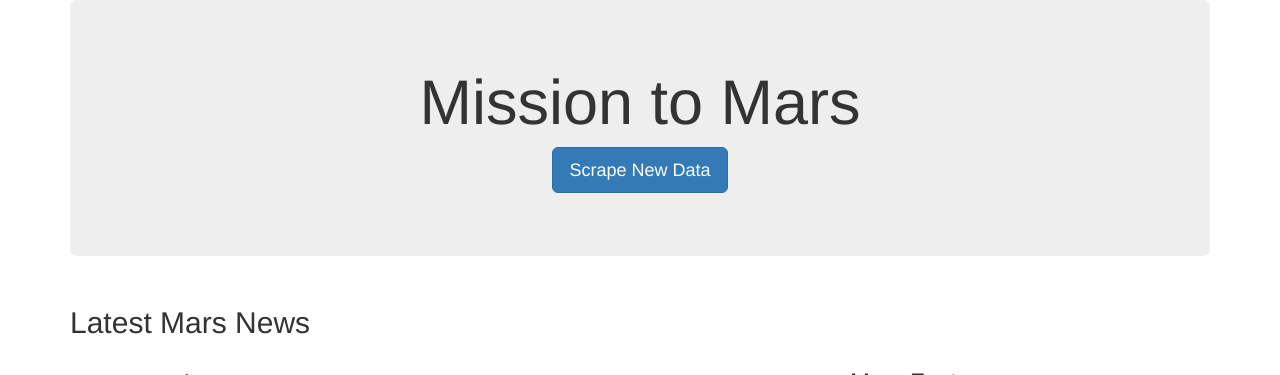
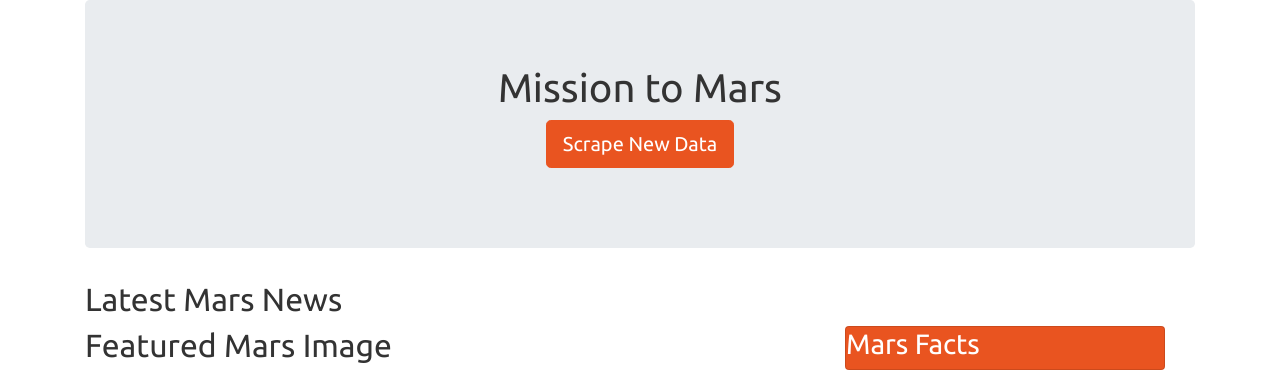
Before and after one commit to khartmann5/web-scraping-challenge, a Flask app: page / in a window 1280 px wide. Shown: the top 375 px of the page. Run offline with Flask 2, Linux system fonts and the light colour scheme; data that the repository does not hold is empty; some libraries are stand-ins or nearby versions.

Commit message:
trying bootstrap styling in index.html file

```diff
--- a/Mission_to_Mars/templates/index.html
+++ b/Mission_to_Mars/templates/index.html
@@ -6,7 +6,8 @@
   <meta name="viewport" content="width=device-width, initial-scale=1.0">
   <meta http-equiv="X-UA-Compatible" content="ie=edge">
   <title>Mission to Mars</title>
-  <link rel="stylesheet" href="https://maxcdn.bootstrapcdn.com/bootstrap/3.3.7/css/bootstrap.min.css">
+  <link rel="stylesheet" href="bootstrap.css">
+  <!-- <link rel="stylesheet" href="https://maxcdn.bootstrapcdn.com/bootstrap/3.3.7/css/bootstrap.min.css"> -->
 </head>
 
 <body>
@@ -32,7 +33,7 @@
             <img src="{{mars_dict.featured_image_url}}" alt="Featured Mars Image">
 		</div>
 		<div class="col-md-4">
-      <div class="card">
+      <div class="card text-white bg-primary mb-3" style="max-width: 20rem;">
             <h3>Mars Facts</h3>
             {{mars_dict.mars_fact_table | safe}}
       </div>
@@ -61,8 +62,8 @@
 
   </div>
 
-  <!-- <script src="https://code.jquery.com/jquery-3.5.1.slim.min.js" integrity="sha384-DfXdz2htPH0lsSSs5nCTpuj/zy4C+OGpamoFVy38MVBnE+IbbVYUew+OrCXaRkfj" crossorigin="anonymous"></script>
-    <script src="https://cdn.jsdelivr.net/npm/bootstrap@4.6.0/dist/js/bootstrap.bundle.min.js" integrity="sha384-Piv4xVNRyMGpqkS2by6br4gNJ7DXjqk09RmUpJ8jgGtD7zP9yug3goQfGII0yAns" crossorigin="anonymous"></script> -->
+  <script src="https://code.jquery.com/jquery-3.5.1.slim.min.js" integrity="sha384-DfXdz2htPH0lsSSs5nCTpuj/zy4C+OGpamoFVy38MVBnE+IbbVYUew+OrCXaRkfj" crossorigin="anonymous"></script>
+    <script src="https://cdn.jsdelivr.net/npm/bootstrap@4.6.0/dist/js/bootstrap.bundle.min.js" integrity="sha384-Piv4xVNRyMGpqkS2by6br4gNJ7DXjqk09RmUpJ8jgGtD7zP9yug3goQfGII0yAns" crossorigin="anonymous"></script>
 
 </body>
 
```
